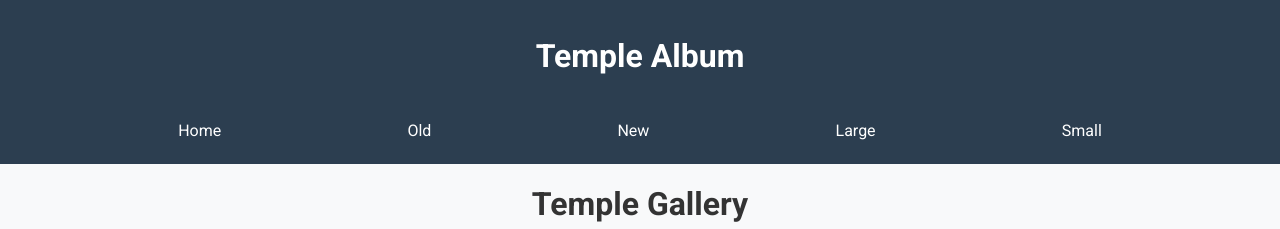
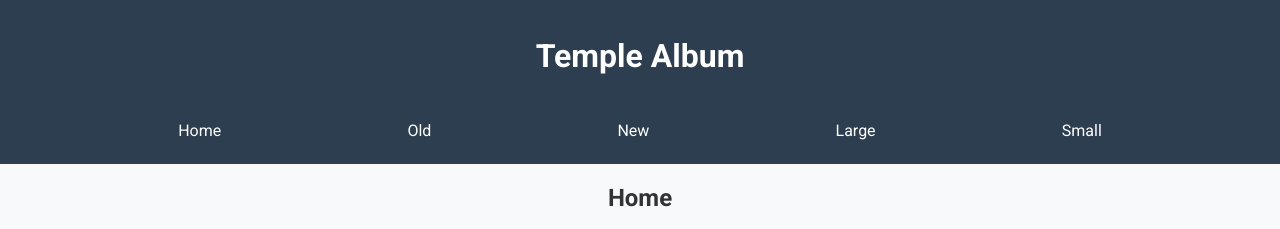
Before and after one commit to Adriano-Mori/wdd131, a plain HTML site: page temples.html in a window 1280 px wide. Shown: the top 229 px of the page. Drawn offline with Linux system fonts and the light colour scheme.

Commit message:
changes made to temples.html

```diff
--- a/temples.html
+++ b/temples.html
@@ -26,7 +26,7 @@
         </nav>
     </header>
     <main>
-        <h1>Temple Gallery</h1>
+        <h2>Home</h2>
         <section class="gallery">
             <figure>
                 <img src="images/temple-placeholder.jpg" alt="Temple 1">
```
